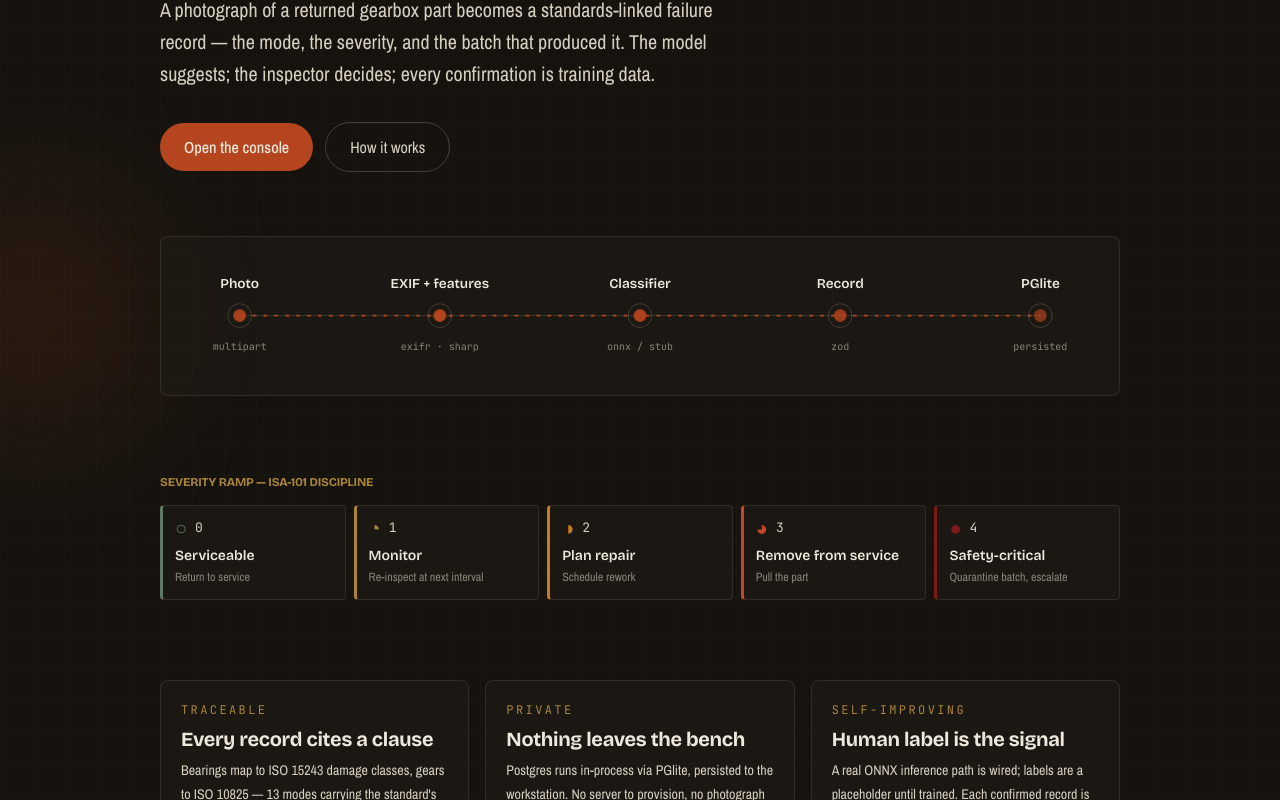
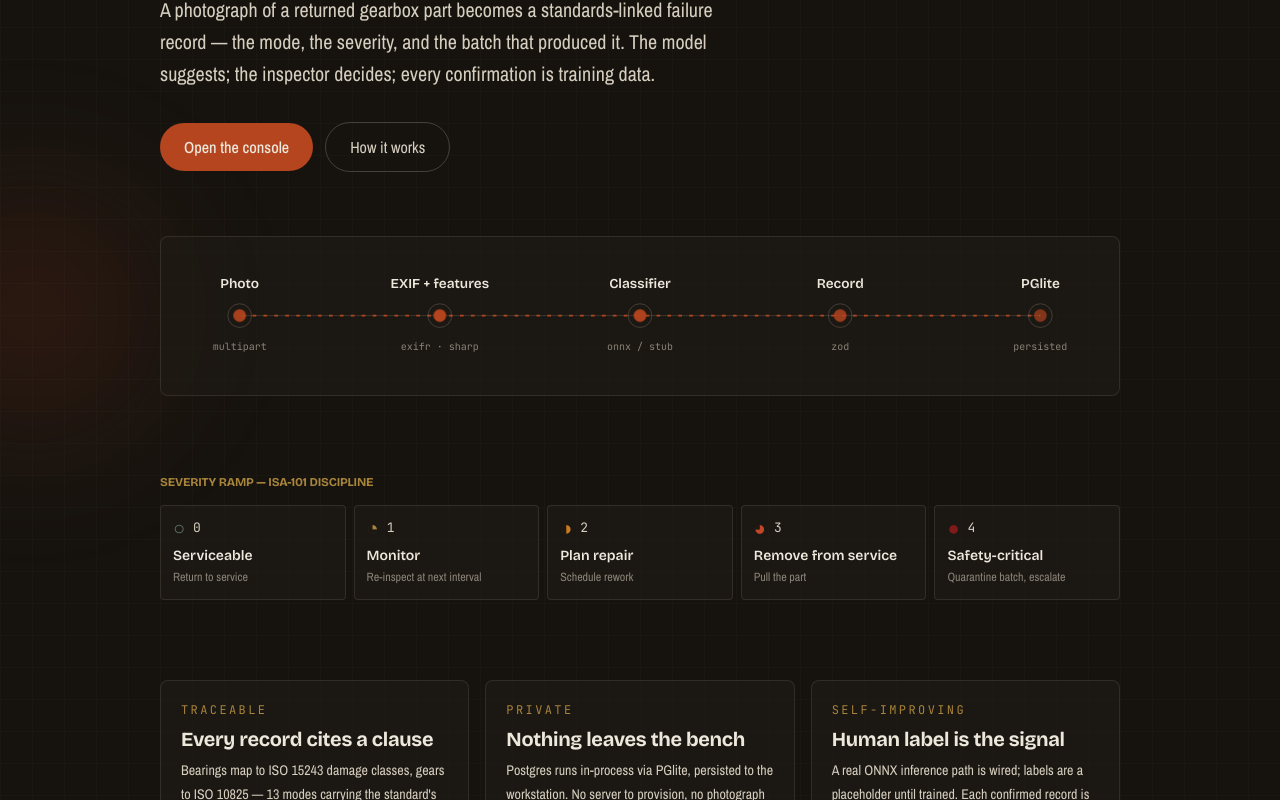
Before and after one commit to kandulanikhilvarma/witness, a Next.js app: page / in a window 1280 px wide. Shown: the part 357-1157 px from the top of the page. Built offline with nearby package versions, Linux system fonts and the light colour scheme.

Commit message:
Drop side-tab border on severity cards

```diff
--- a/src/app/page.tsx
+++ b/src/app/page.tsx
@@ -70,7 +70,6 @@ export default function Home() {
               <div
                 key={s.level}
                 className="rounded-sm border border-iron/20 bg-ground-2/60 px-3 py-3"
-                style={{ borderLeft: `3px solid var(--color-sev-${s.level})` }}
               >
                 <div className="flex items-center gap-2">
                   <span
```
